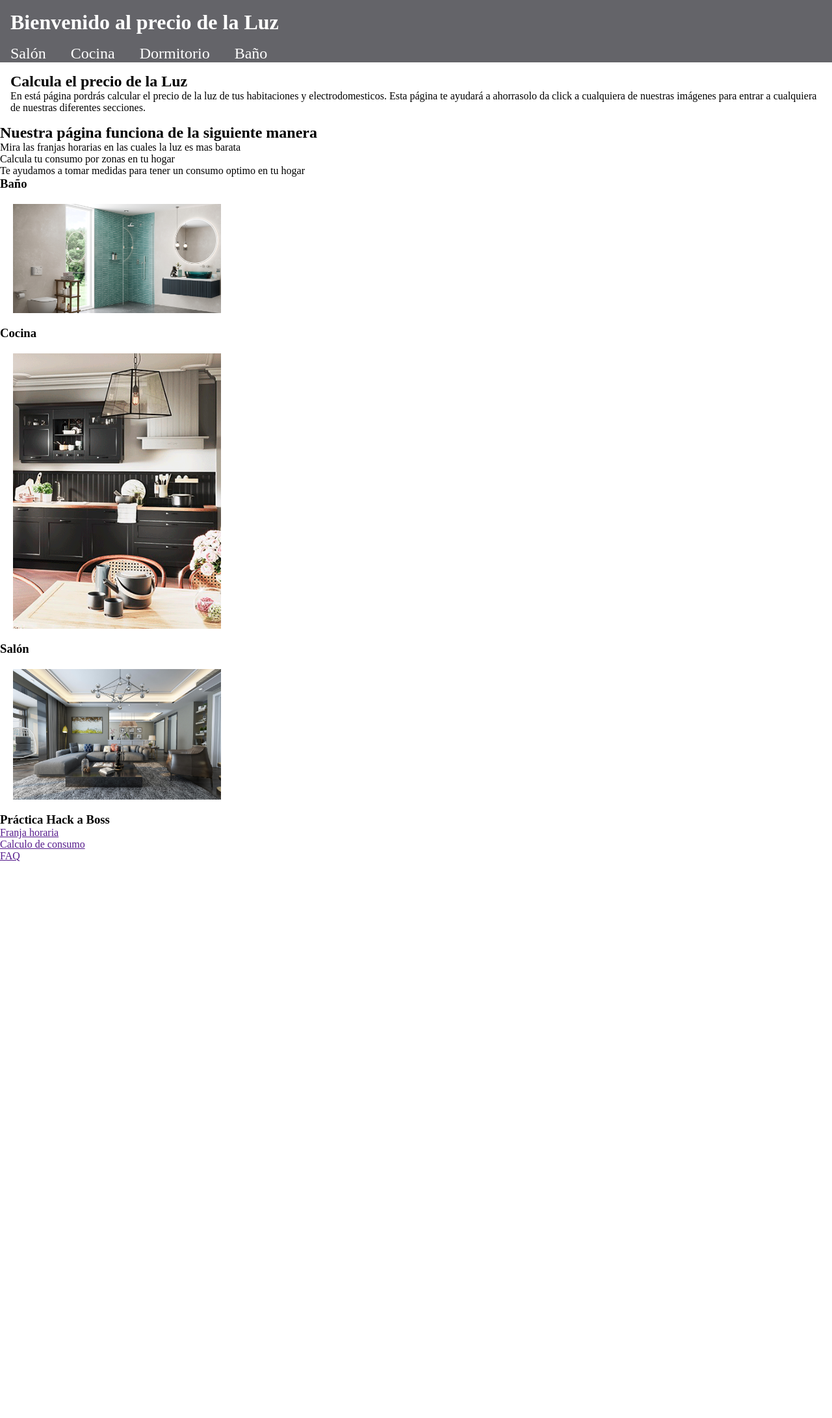
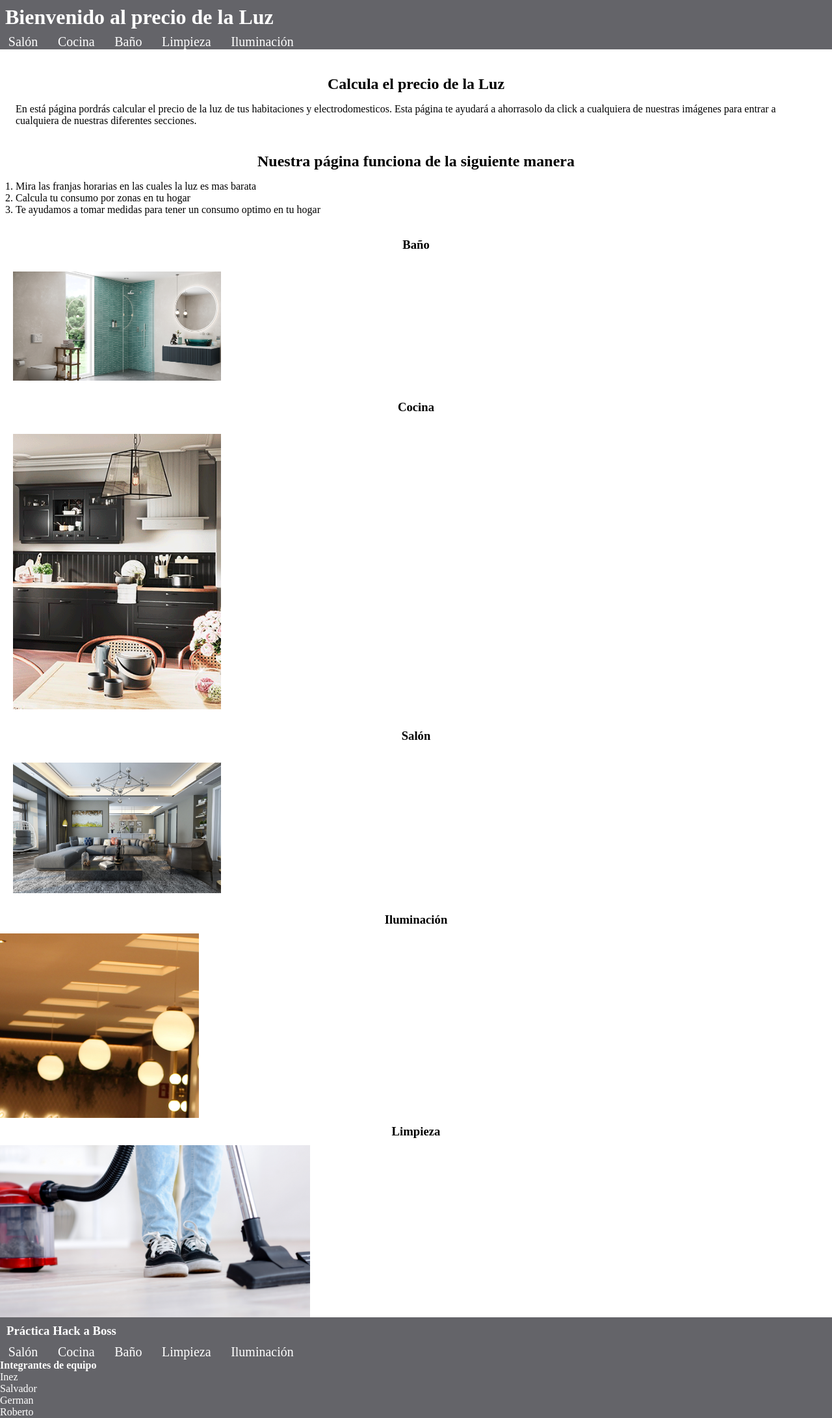
Before and after one commit to InezSiepak/ProyectoPreciosLuz, a plain HTML site: page index.html in a window 1280 px wide. Shown: the whole page at 65% size. Before the commit the page ends 1327 px from the top, so only its background shows below. Drawn offline with Linux system fonts and the light colour scheme.

Commit message:
Modificacion de index y Baño

```diff
--- a/css/styleIndex.css
+++ b/css/styleIndex.css
@@ -29,22 +29,45 @@ header {
 
 h1 {
     text-align: justify;
-    padding: 1rem;
+    padding: .5rem;
     justify-content: center;
 }
 
 #vinculos {
     color: white;
-    font-size: 1.5rem;
+    font-size: 20px;
     outline: none;
     text-decoration: none;
+}
+
+/* #links {
+    outline: none;
+    text-decoration: none;
+    color: white;
+    padding: 1rem;
+} */
+
+#limpiezaLink {
+    outline: none;
+    text-decoration: none;
+    color: white;
+    padding: .8rem;
+}
+
+#iluminacionLink {
+    outline: none;
+    text-decoration: none;
+    color: white;
+    padding: .8rem;
+
 }
 
 #salonLink {
     outline: none;
     text-decoration: none;
     color: white;
-    padding: 1rem;
+    padding: .8rem;
+
 
 }
 
@@ -52,29 +75,42 @@ h1 {
     outline: none;
     text-decoration: none;
     color: white;
-    padding: 1rem;
+    padding: .8rem;
+
 }
 
 #dormitorioLink {
     outline: none;
     text-decoration: none;
     color: white;
-    padding: 1rem;
+    padding: .8rem;
+
 }
 
 #cocinaLink {
     outline: none;
     text-decoration: none;
     color: white;
-    padding: 1rem;
+    padding: .8rem;
+
 }
 
 
 
 #bienvenida {
-    margin: 2vh;
+    margin: 1.5rem;
     justify-content: center;
 
+}
+
+#comoFunciona {
+    margin: 1.5rem;
+    justify-content: center;
+}
+
+h2 {
+    padding: 1rem;
+    text-align: center;
 }
 
 #imgCocina {
@@ -95,3 +131,31 @@ h1 {
     width: 320px;
     margin: 20px;
 }
+
+#imgLimpieza {
+    border: 10px;
+    width: 320px;
+    margin: 20px;
+}
+
+#imgIluminacion {
+    border: 10px;
+    width: 220px;
+    margin: 20px;
+}
+
+h3 {
+    padding: 10px;
+    text-align: center;
+}
+
+footer {
+    background-color: rgb(100, 100, 105);
+    color: white;
+
+}
+
+#h3Footer {
+    color: white;
+    text-align: left;
+}
--- a/index.html
+++ b/index.html
@@ -11,12 +11,14 @@
     <header>
         <h1>Bienvenido al precio de la Luz</h1>
 
-        <section id="vinculos">
-            <a href="" id="salonLink">Salón</a>
-            <a href="" id="cocinaLink">Cocina</a>
-            <a href="" id="dormitorioLink">Dormitorio</a>
-            <a href="" id="bañoLink">Baño</a>
-        </section>
+        <nav id="vinculos">
+            <a href="/Salon.html" id="salonLink">Salón</a>
+            <a href="/Cocina.html" id="cocinaLink">Cocina</a>
+            <a href="/Bano.html" id="bañoLink">Baño</a>
+            <a href="/Limpieza.html" id="limpiezaLink">Limpieza</a>
+            <a href="/Iluminacion.html" id="iluminacionLink">Iluminación</a>
+
+        </nav>
     </header>
     <main>
         <section id="bienvenida">
@@ -40,17 +42,25 @@
         <section id="accesoCalculo">
 
             <h3>Baño</h3>
-            <a href="">
+            <a href="/Bano.html">
                 <img src="./img/Colores en el baño.png" alt="baño" id="imgBaño"></a>
 
             <h3>Cocina</h3>
 
-            <a href="">
+            <a href="/Cocina.html">
                 <img src="./img/muebles-de-cocina.png" alt="cocina" id="imgCocina"></a>
             <h3>Salón</h3>
 
 
-            <a href=""> <img src="./img/salon.png" alt="salon" id="imgSalon"></a>
+            <a href="/Salon.html"> <img src="./img/salon.png" alt="salon" id="imgSalon"></a>
+
+            <h3>Iluminación</h3>
+
+            <a href="/Iluminacion.html"><img src="./img/iluminacion.png" alt="iluminacion" id="iluminacionImg"></a>
+
+            <h3>Limpieza</h3>
+
+            <a href="/Limpieza.html"><img src="./img/limpieza.png" alt="limpieza" id="limpiezaImg"></a>
 
 
 
@@ -58,11 +68,21 @@
 
         <footer>
 
-            <h3>Práctica Hack a Boss</h3>
+            <h3 id="h3Footer">Práctica Hack a Boss</h3>
+            <nav id="vinculos">
+                <a href="/Salon.html" id="salonLink">Salón</a>
+                <a href="/Cocina.html" id="cocinaLink">Cocina</a>
+                <a href="/Bano.html" id="bañoLink">Baño</a>
+                <a href="/Limpieza.html" id="limpiezaLink">Limpieza</a>
+                <a href="/Iluminacion.html" id="iluminacionLink">Iluminación</a>
+
+            </nav>
             <ul>
-                <li> <a href="">Franja horaria</a></li>
-                <li><a href="">Calculo de consumo</a></li>
-                <li> <a href="">FAQ</a></li>
+                <h4>Integrantes de equipo</h4>
+                <li>Inez</li>
+                <li>Salvador</li>
+                <li>German</li>
+                <li>Roberto</li>
             </ul>
 
 
```
Also changed, not shown: Bano.html (+60 -46 lines), img/iluminacion.png (added), img/limpieza.png (added).
